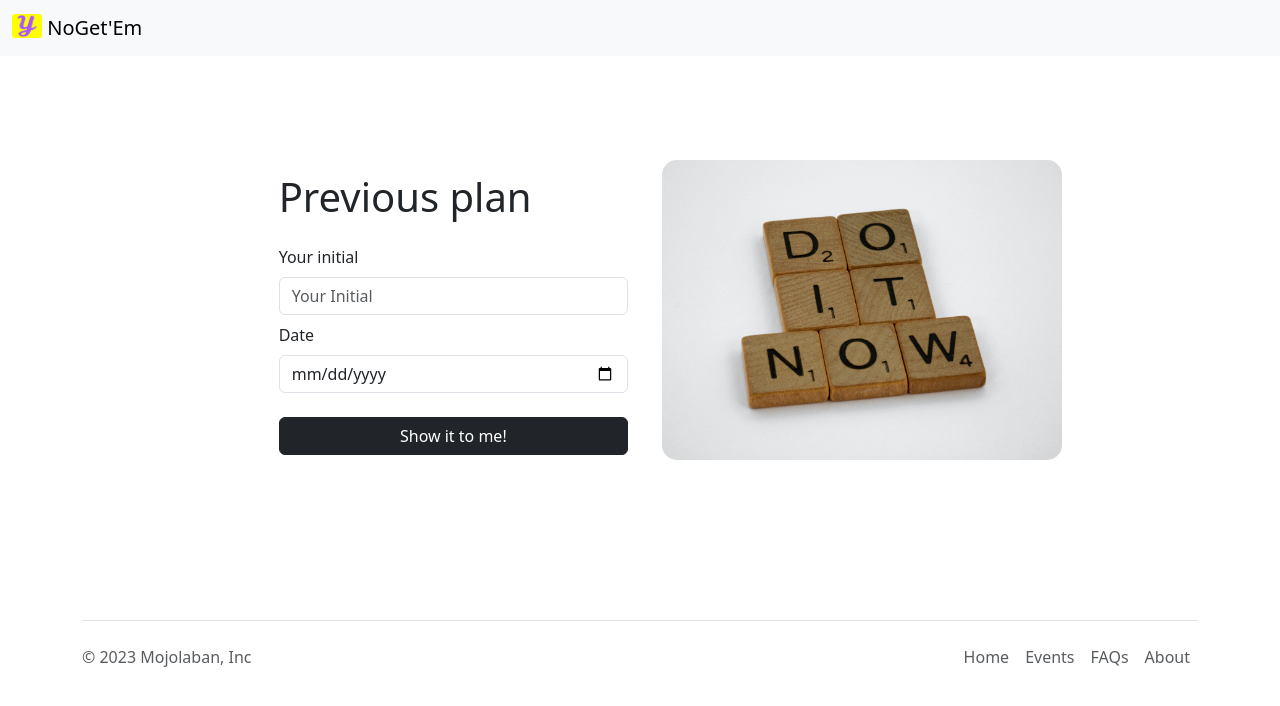
After one commit to mojolaban/carem-website, a Flask app: page /show in a window 1280 px wide. The commit adds this page. Shown: the top 706 px of the page. Run offline with Flask 2, Linux system fonts and the light colour scheme.

Commit message:
added dynamic pages

```diff
--- a/app.py
+++ b/app.py
@@ -1,46 +1,23 @@
 from flask import Flask, render_template, jsonify
-from database import load_plans_from_db
+from database import load_plans_from_db, SAMPLE_PLAN
 #from sqlalchemy import text
 
 app = Flask(__name__)
 
-PLANS = [
-  {
-    'id' : 1,
-    'date' : '01-04-2023',
-    'yesterday' : 'Started data extraction on 1 article',
-    'today' : 'Research sources of systematic literature review and choose one method',
-    'tomorrow': 'Conduct more (at least 10) article data extractions',
-    'mark' : 'auniquecode'
-  },
-    {
-    'id' : 2,
-    'date' : '02-04-2023',
-    'yesterday' : 'Chose content analysis as the framework for data synthesis',
-    'today' : 'Conduct 10 data extractions on selected articles',
-    'tomorrow': 'Start to remove articles with low quality rigor and unclear findings',
-    'mark' : 'moreuniquecode'
-  },
-    {
-    'id' : 3,
-    'date' : '03-04-2023',
-    'yesterday' : 'Done extracting 17 data extractions',
-    'today' : 'Constructing parameters of quality articles, and selecting articles to be removed',
-    'tomorrow': 'Continue data extractions (minimum 20)',
-    'mark' : 'anotheruniquecode'
-  }
-]
-
-
 @app.route("/")
 def hello_carem():
 #  planslist = load_plans_from_db
-  return render_template('home.html', plans=PLANS)
+  return render_template('home.html', plans=SAMPLE_PLAN)
 
 @app.route("/do")
 def planning():
   return jsonify(PLANS)
 
+@app.route("/show")
+def show_plan():
+  return render_template('show_plan.html')
+
+
 print(__name__)
 if __name__ == "__main__":
   app.run(host='0.0.0.0', debug=True)
--- a/database.py
+++ b/database.py
@@ -38,3 +38,30 @@ def load_plans_from_db():
 #  first_result_dict = result_all[0]._asdict()
 #  print("type(first_result_dict:)",type(first_result_dict))
 #  print(first_result_dict)
+
+SAMPLE_PLAN = [
+  {
+    'id' : 1,
+    'date' : '01-04-2023',
+    'yesterday' : 'Started data extraction on 1 article',
+    'today' : 'Research sources of systematic literature review and choose one method',
+    'tomorrow': 'Conduct more (at least 10) article data extractions',
+    'mark' : 'auniquecode'
+  },
+    {
+    'id' : 2,
+    'date' : '02-04-2023',
+    'yesterday' : 'Chose content analysis as the framework for data synthesis',
+    'today' : 'Conduct 10 data extractions on selected articles',
+    'tomorrow': 'Start to remove articles with low quality rigor and unclear findings',
+    'mark' : 'moreuniquecode'
+  },
+    {
+    'id' : 3,
+    'date' : '03-04-2023',
+    'yesterday' : 'Done extracting 17 data extractions',
+    'today' : 'Constructing parameters of quality articles, and selecting articles to be removed',
+    'tomorrow': 'Continue data extractions (minimum 20)',
+    'mark' : 'anotheruniquecode'
+  }
+]
--- /dev/null
+++ b/templates/bootstrap.html
@@ -0,0 +1,3 @@
+<meta charset="utf-8">
+<meta name="viewport" content="width=device-width, initial-scale=1">
+<link href="https://cdn.jsdelivr.net/npm/bootstrap@5.3.0-alpha3/dist/css/bootstrap.min.css" rel="stylesheet" integrity="sha384-KK94CHFLLe+nY2dmCWGMq91rCGa5gtU4mk92HdvYe+M/SXH301p5ILy+dN9+nJOZ" crossorigin="anonymous">
--- a/templates/footer.html
+++ b/templates/footer.html
@@ -1,4 +1,3 @@
-
 <div class="container">
   <footer class="d-flex flex-wrap justify-content-between align-items-center py-3 my-4 border-top">
     <p class="col-md-4 mb-0 text-body-secondary">&copy; 2023 Mojolaban, Inc</p>
--- /dev/null
+++ b/templates/show_plan.html
@@ -0,0 +1,54 @@
+<!DOCTYPE html>
+<html>
+  <head>
+    {% include 'bootstrap.html' %}
+    <title>Show Your Plan</title>
+  </head>
+  <body>
+    {% include 'nav.html' %}
+   <style>
+      #container {
+        max-width: 70%;
+        margin: 150px auto;
+        justify-content: center;
+        align-items: center;
+      }
+   </style>
+    <div id='container' class="row">
+
+      <div class='col-md-5'>
+        <h1 class='mt-2 mb-4'>
+          Previous plan
+        </h1>
+        <div title="your initial">
+          <label class="form-label">
+            Your initial
+          </label>
+          <input type="text" class="form-control mb-2"
+          placeholder="Your Initial">
+        </div>
+        <div title="the date of your jotted down plan">
+          <label for="formGroupExampleInput2" class="form-label mb-2">
+            Date
+          </label>
+          <input type="date" class="form-control"
+            placeholder="Date">
+          <div class="d-grid gap-2" title="show your plan">
+          <button type="button" class="btn btn-primary btn-dark mt-4">
+            Show it to me!
+          </button>
+          </div>
+        </div>
+      </div>
+
+      <div class='col-md-5'>
+         <img class="d-none d-md-block" src="https://carem-website.mojolaban.repl.co/static/banner-carem.jpg" style='height:320px; border: 10px solid #fff; border-radius: 25px;'>
+
+      </div>
+
+
+      </div>
+
+    {% include 'footer.html' %}
+  </body>
+</html>
```
Also changed, not shown: templates/home.html (+8 -4 lines).
